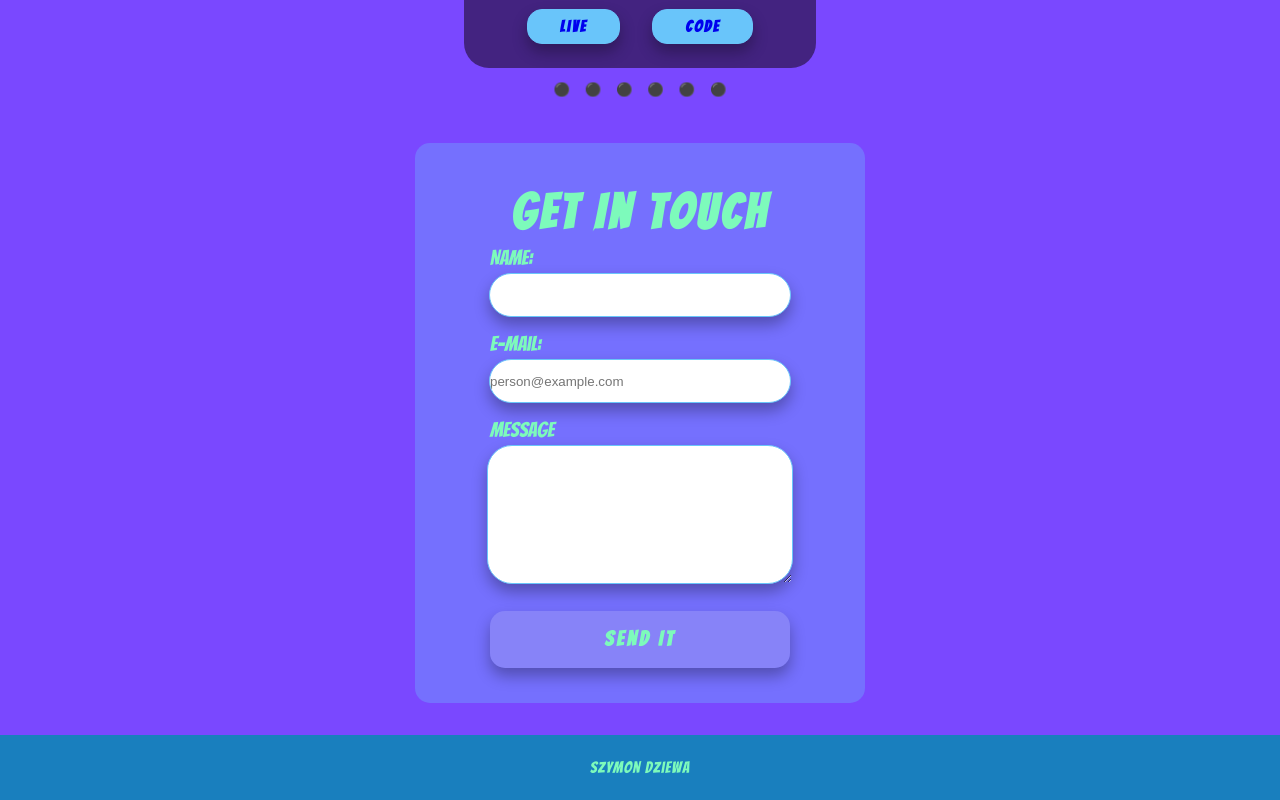
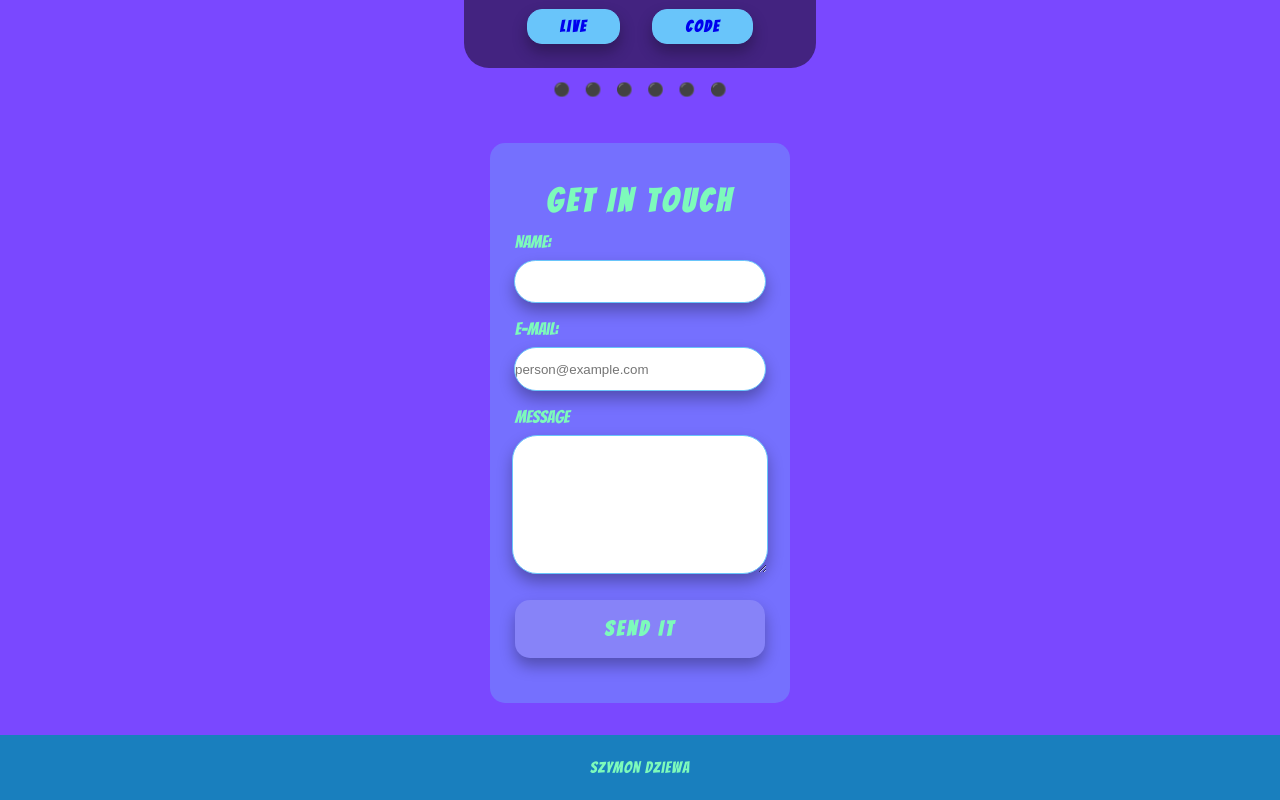
Before and after one commit to Szymofcion/Portoflio, a React (Vite) app: page / in a window 1280 px wide. Shown: the part 1639-2439 px from the top of the page. Built offline with nearby package versions, Linux system fonts and the light colour scheme.

Commit message:
style: :lipstick: update left icons style

```diff
--- a/src/components/style/Contact.scss
+++ b/src/components/style/Contact.scss
@@ -9,19 +9,19 @@
 .contact__form {
   height: 35em;
   background-color: #69c5fa52;
-  width: 450px;
+  width: 300px;
   display: flex;
   justify-content: center;
   flex-direction: column;
   align-items: center;
   border-radius: 15px;
- margin: 2em auto;
+  margin: 2em auto;
   .error {
     color: tomato;
     letter-spacing: 1px;
   }
   h2 {
-    font-size: 3rem;
+    font-size: 2rem;
     margin-bottom: 0.2em;
   }
   &-top {
@@ -30,11 +30,12 @@
     align-items: center;
     flex-direction: column;
     margin-bottom: 2em;
-    width: 300px;
+    margin-top: 0.5em;
+    width: 250px;
   }
   &-label {
-    margin-bottom: 0.2em;
-    font-size: 1.3rem;
+    padding-bottom: 0.5em;
+    font-size: 1.1rem;
     align-self: self-start;
   }
   &-input {
--- a/src/components/style/LeftIcons.scss
+++ b/src/components/style/LeftIcons.scss
@@ -17,6 +17,7 @@
     display: flex;
     align-items: center;
     span {
+      cursor: pointer;
       opacity: 0;
       margin-left: 1em;
       font-size: 1.3rem;
--- a/src/ui/ButtonColors.tsx
+++ b/src/ui/ButtonColors.tsx
@@ -4,7 +4,10 @@ import { BsSunFill } from "react-icons/bs";
 const ButtonColors = () => {
   const { theme, setTheme } = useTheme();
   return (
-    <button onClick={() => setTheme(theme === "purple" ? "dark" : "purple")}>
+    <button
+      style={{ cursor: "pointer", width:"calc(50% + 4rem)" }}
+      onClick={() => setTheme(theme === "purple" ? "dark" : "purple")}
+    >
       <BsSun />
       <BsSunFill />
     </button>
```
